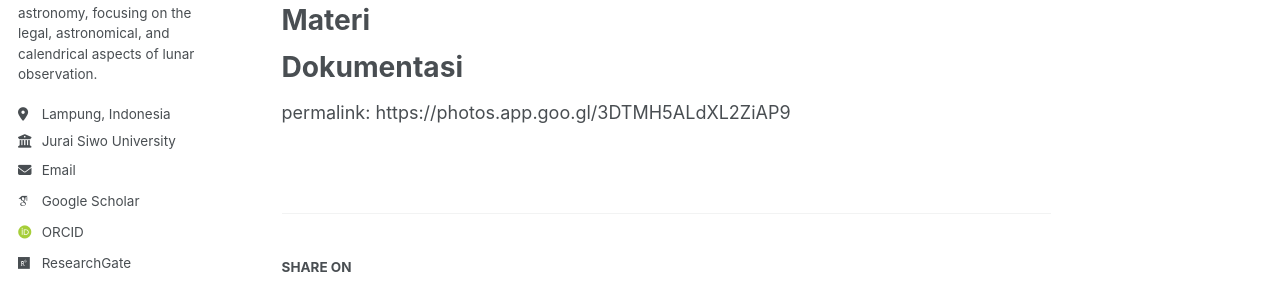
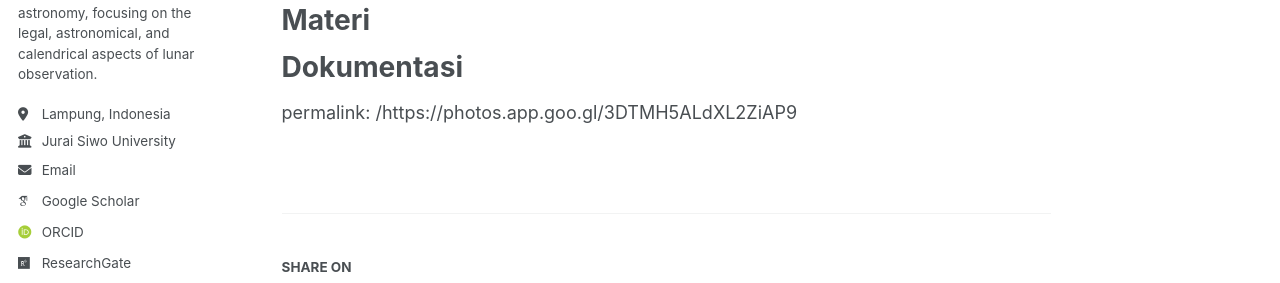
Before and after one commit to sakir-man/sakir-man.github.io, a Jekyll site: the page built from _teaching/2014-spring-teaching-3.md, in a window 1280 px wide and 1152 px high. Shown: the part 338-621 px from the top of the window. Built offline with Jekyll 4.4.1, drawn with Linux system fonts in a browser that asks for light colours; some web fonts are replaced; a script that is not in the unit is left out.

```diff
--- a/_teaching/2014-spring-teaching-3.md
+++ b/_teaching/2014-spring-teaching-3.md
@@ -22,4 +22,4 @@ Materi
 Dokumentasi
 ======
 
-permalink: https://photos.app.goo.gl/3DTMH5ALdXL2ZiAP9
+permalink: /https://photos.app.goo.gl/3DTMH5ALdXL2ZiAP9
```
